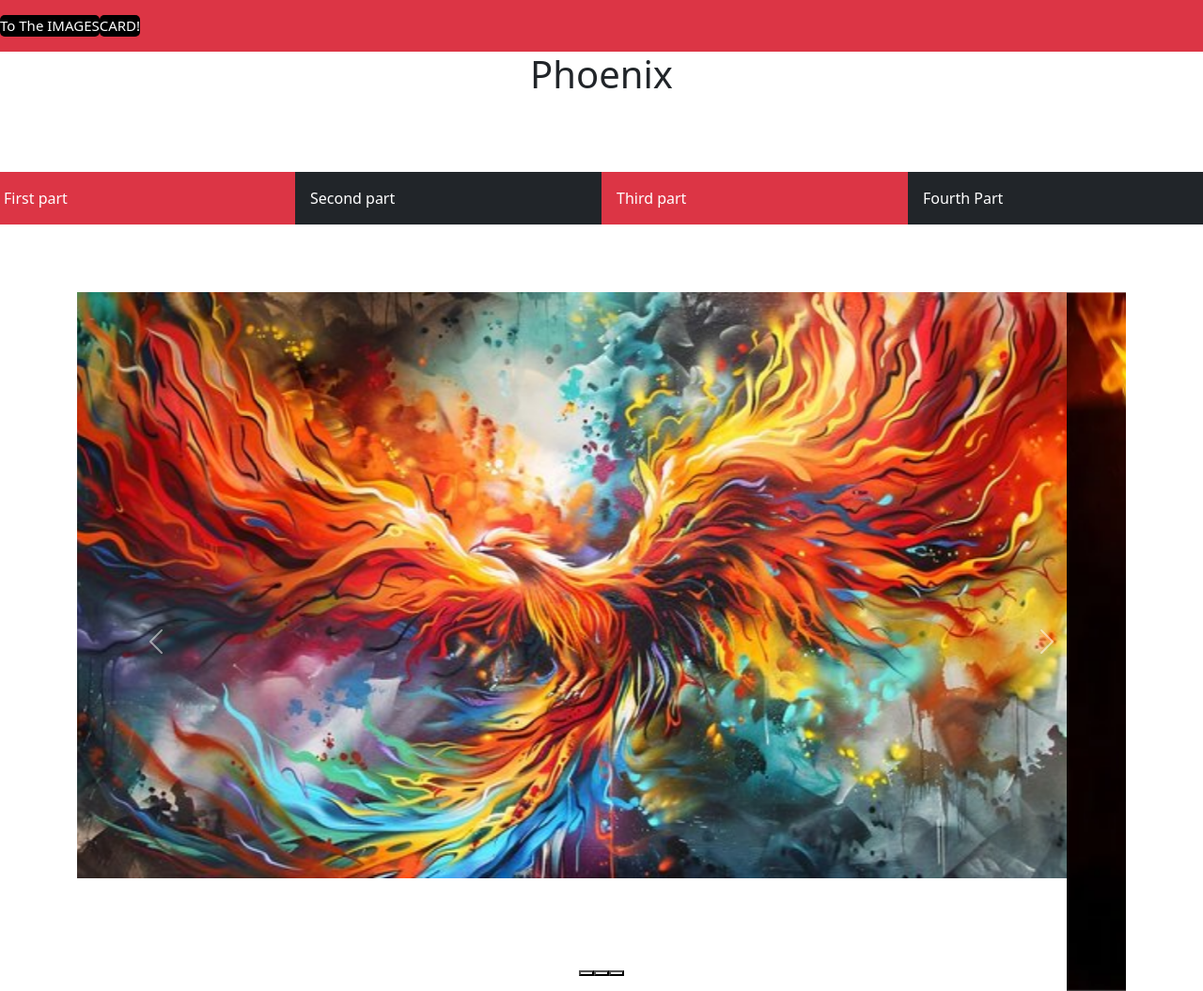
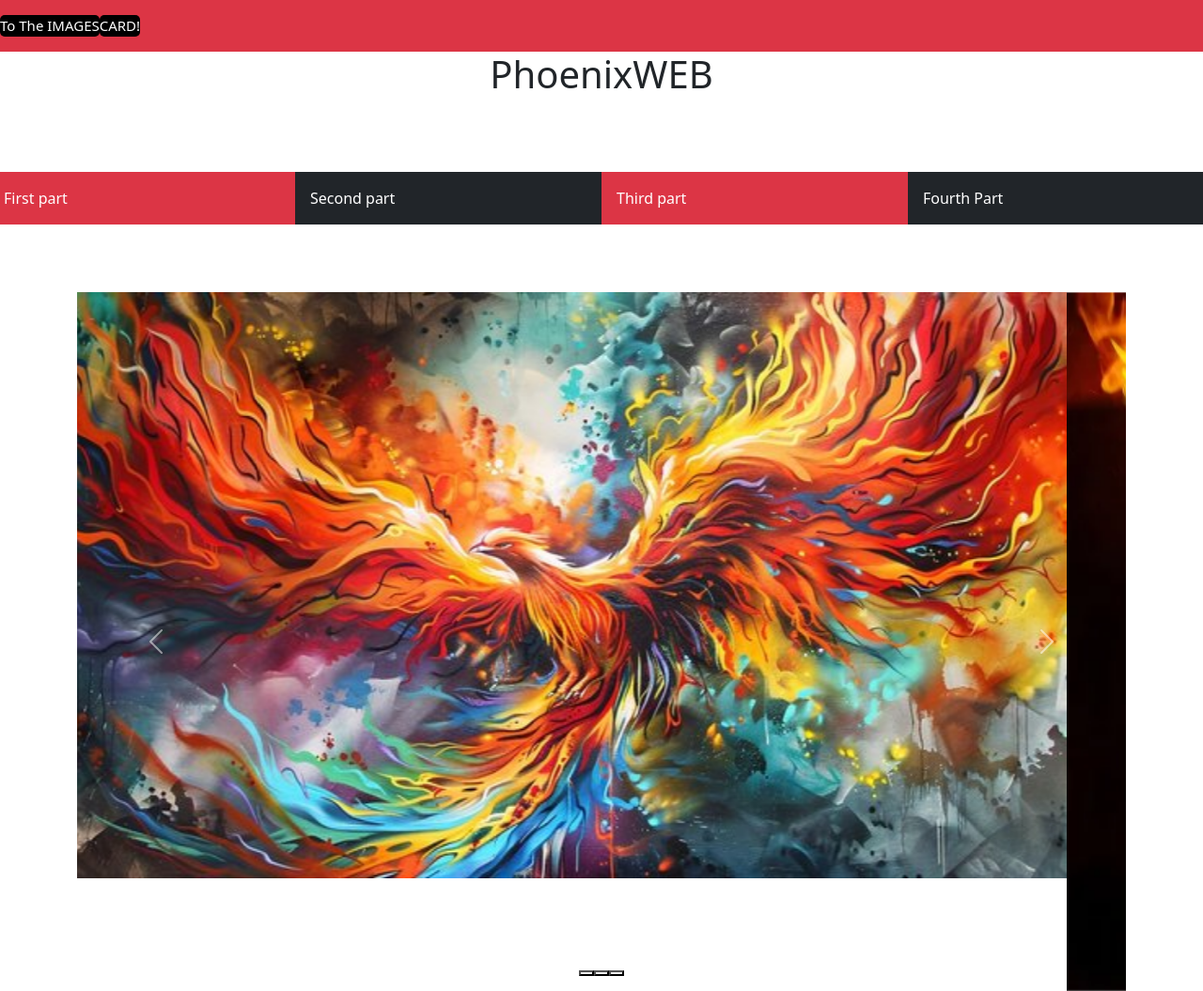
Before and after one commit to Shrish-MCVTS/BootStrap, a plain HTML site: page index.html in a window 1280 px wide. Shown: the top 1055 px of the page at 94% size. Drawn offline with nearby package versions, Linux system fonts and the light colour scheme.

Commit message:
FINALCOMMIT

```diff
--- a/index.html
+++ b/index.html
@@ -9,6 +9,7 @@
     <title>Document</title>
 </head>
 <body>
+    <!--NavBar with fixed position-->
     <nav class="navbar navbar-expand-md bg-danger">
         <ul class="navbar nav">
             <li class = "nav item">
@@ -19,10 +20,12 @@
             </li>
         </ul>
     </nav>
-        <h1>Phoenix</h1>
+        <h1>PhoenixWEB</h1>
+        <!--spacers-->
         <br>
         <br>
         <br>
+        <!--Columns-->
         <div class="row">
             <div class="col-md p-3 bg-danger text-white">First part</div>
             <div class="col-md p-3 bg-dark text-white">Second part</div>
@@ -33,6 +36,7 @@
     <br>
         <br>
         <br>
+        <!--Carousel-->
     <div class="container">
 
     <div id="car" class="carousel slide" data-bs-ride="carousel">
@@ -41,6 +45,7 @@
 <button type="button" data-bs-ride="#car" data-bs-slide-to="1"></button>
 <button type="button" data-bs-ride="#car" data-bs-slide-to="2"></button>
 </div>
+<!--Carousel Images-->
 <div class="carousel-inner">
     <div class = "carousel-item active">
         <img src="Phoenix1.jpg" alt="Phoenix1" class="d-block w-100">
@@ -52,6 +57,7 @@
         <img src="Phoenix3.jpg" alt="Phoenix1" class="d-block w-100">
     </div>
 </div>
+<!--Carousel Buttons-->
 <button class="carousel-control-prev" type="button" data-bs-target="#car" data-bs-slide = "prev">
     <span class = "carousel-control-prev-icon"></span>
 </button>
@@ -62,6 +68,7 @@
     <br>
     <br>
     <br>
+    <!--Cards-->
     <div class="container-mt-3">
     <div class="row">
     <div  id="card1" class="col-sm bg-danger text-white" style="width: 800px;">
--- a/style.css
+++ b/style.css
@@ -1,3 +1,4 @@
+/*Stlying*/
 h1{
     text-align: center;
 }
```
